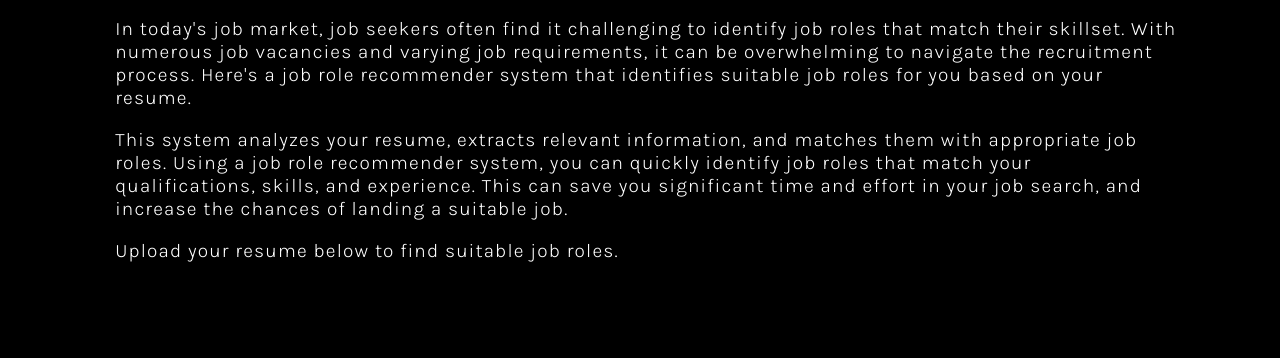
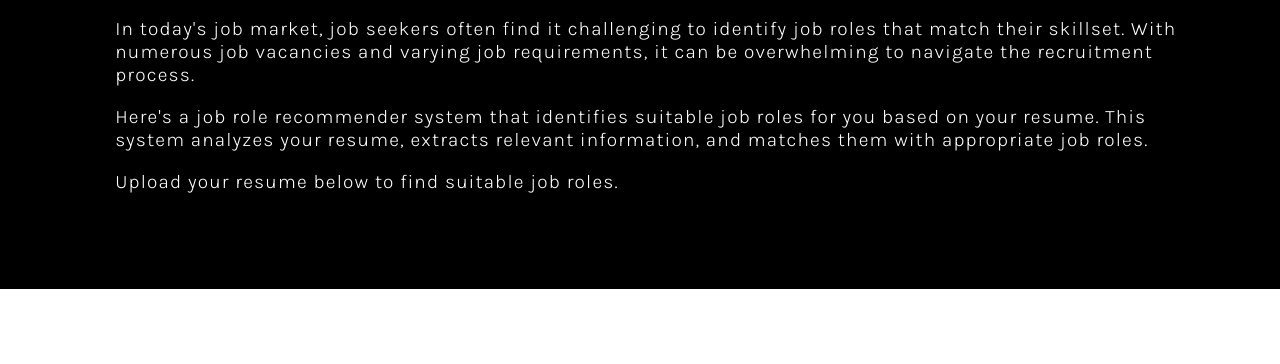
Before and after one commit to KirtanaBhat/RoleRecommender, a plain HTML site: page index.html in a window 1280 px wide. Shown: the part 864-1228 px from the top of the page. Drawn offline with nearby package versions, Linux system fonts and the light colour scheme.

Commit message:
Update index.html

```diff
--- a/index.html
+++ b/index.html
@@ -48,9 +48,9 @@
         </div>
 
         <div class="About">
-          <p>In today's job market, job seekers often find it challenging to identify job roles that match their skillset. With numerous job vacancies and varying job requirements, it can be overwhelming to navigate the recruitment process. Here's a job role recommender system that identifies suitable job roles for you based on your resume.</p>
-          <p>This system analyzes your resume, extracts relevant information, and matches them with appropriate job roles. Using a job role recommender system, you can quickly identify job roles that match your qualifications, skills, and experience. This can save you significant time and effort in your job search, and increase the chances of landing a suitable job.
-          <p>Upload your resume below to find suitable job roles.</p>
+          <p>In today's job market, job seekers often find it challenging to identify job roles that match their skillset. With numerous job vacancies and varying job requirements, it can be overwhelming to navigate the recruitment process. </p>
+          <p>Here's a job role recommender system that identifies suitable job roles for you based on your resume. This system analyzes your resume, extracts relevant information, and matches them with appropriate job roles. <!--Using a job role recommender system, you can quickly identify job roles that match your qualifications, skills, and experience. This can save you significant time and effort in your job search, and increase the chances of landing a suitable job.--></p>
+          <p class="highlight">Upload your resume below to find suitable job roles.</p>
         </div>
       </div>
 
```
